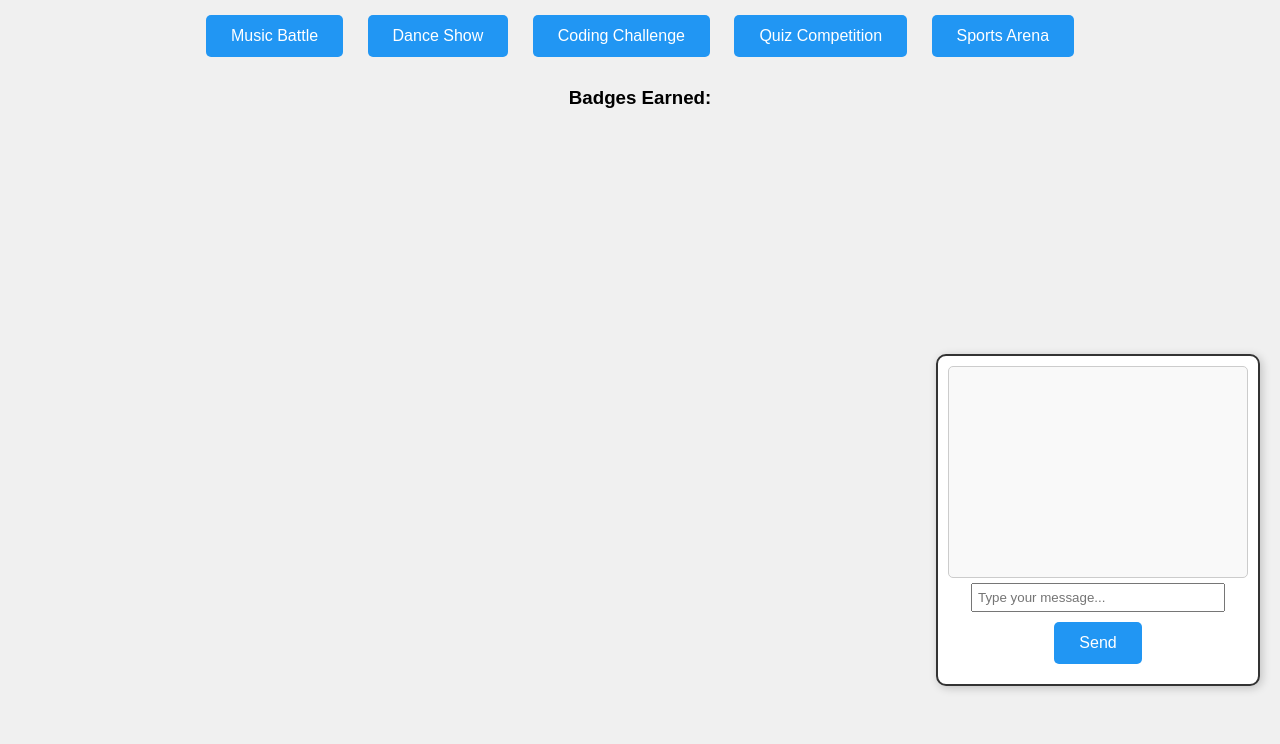
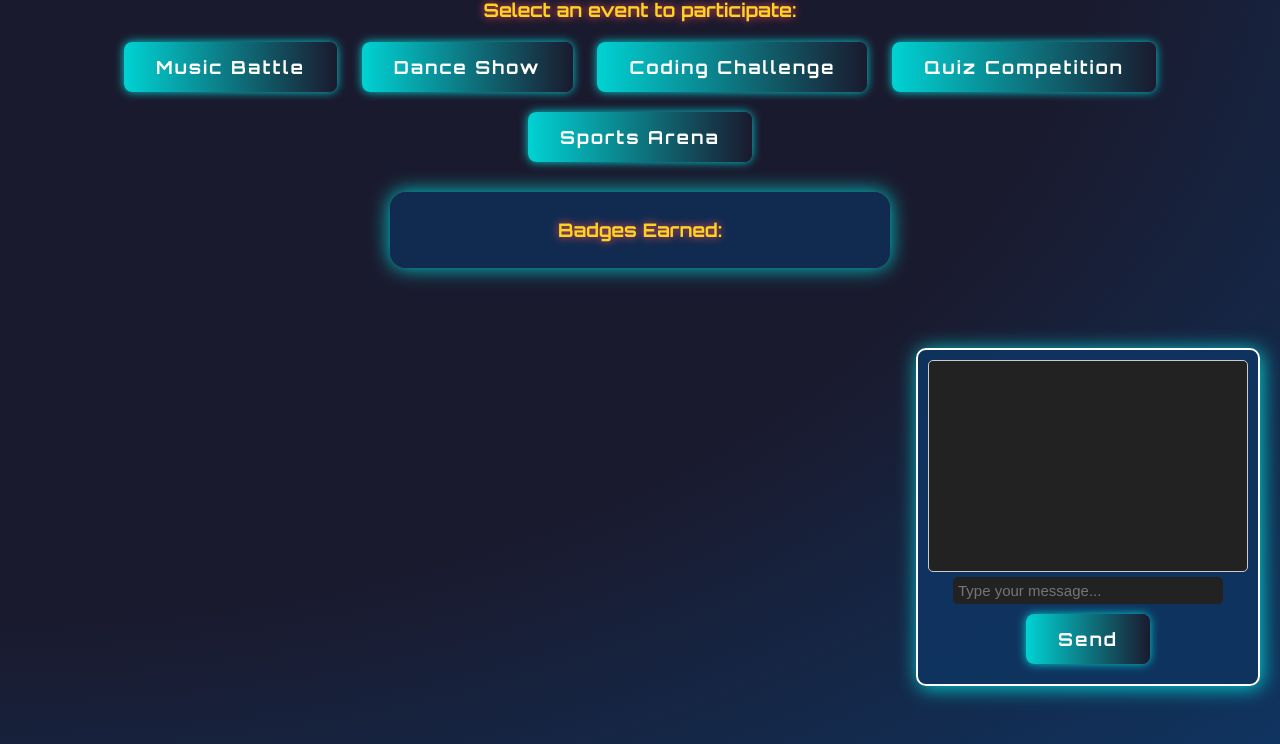
Before and after one commit to tpaldenb/yod, a website: page frontend/events.html in a window 1280 px wide. Shown: the part 94-838 px from the top of the page. Before the commit the page ends 800 px from the top, so only its background shows below. Drawn offline with Linux system fonts and the light colour scheme.

Commit message:
Added design for events.html

```diff
--- a/frontend/events.html
+++ b/frontend/events.html
@@ -5,31 +5,172 @@
 <meta name="viewport" content="width=device-width, initial-scale=1.0">
 <title>Vibeathon Events</title>
 <style>
-  body { font-family: Arial; text-align: center; margin: 20px; background:#f0f0f0; }
-  h1, h3 { margin: 10px; }
-  button { padding: 12px 25px; margin: 10px; cursor: pointer; border:none; border-radius:5px; background:#2196f3; color:white; font-size:16px; }
-  button:hover { background:#1976d2; }
-
-  /* Badge styles */
-  #badgeBoard { margin-top: 20px; }
-  .badge { display:inline-block; background:#4caf50; color:white; padding:10px; margin:5px; border-radius:5px; }
-
-  /* Map / Checkpoints */
-  #map { margin: 20px auto; width: 80%; height: 400px; border:3px solid #00796b; border-radius:10px; position: relative; background:#a7ffeb; display:none; }
-  .checkpoint { width: 40px; height: 40px; background: #ff5722; border-radius: 50%; position: absolute; display:flex; justify-content:center; align-items:center; color:white; font-weight:bold; cursor:pointer; transition: transform 0.3s;}
-  .checkpoint:hover { transform: scale(1.2); }
-
-  /* Medal */
-  #medal { margin-top:20px; font-size:24px; color:#fbc02d; font-weight:bold; display:none; }
-
-  /* Chatbot */
-  #chatContainer { position: fixed; bottom: 20px; right: 20px; width: 300px; background:#fff; border:2px solid #333; border-radius:10px; padding:10px; box-shadow: 2px 2px 10px rgba(0,0,0,0.2);}
-  #chatBox { height: 200px; overflow-y: auto; border:1px solid #ccc; padding:5px; margin-bottom:5px; background:#f9f9f9; border-radius:5px; text-align:left;}
-  #userInput { width: calc(100% - 60px); padding:5px; }
+  body {
+    font-family: 'Orbitron', Arial, sans-serif;
+    text-align: center;
+    margin-top: 30px;
+    background: radial-gradient(ellipse at top left, #1a1a2e 60%, #0f3460 100%);
+    color: #fff;
+    min-height: 100vh;
+    overflow-x: hidden;
+  }
+  .stars {
+    position: fixed;
+    width: 100vw;
+    height: 100vh;
+    top: 0; left: 0;
+    z-index: -1;
+    background: transparent;
+    pointer-events: none;
+  }
+  .planet {
+    position: absolute;
+    left: 10vw;
+    top: 10vh;
+    width: 120px;
+    height: 120px;
+    background: radial-gradient(circle at 40% 40%, #f9d423 60%, #ff4e50 100%);
+    border-radius: 50%;
+    box-shadow: 0 0 60px 20px #f9d42355;
+    z-index: 0;
+    animation: planetMove 8s infinite alternate ease-in-out;
+  }
+  @keyframes planetMove {
+    0% { left: 10vw; top: 10vh; }
+    100% { left: 80vw; top: 20vh; }
+  }
+  h1 {
+    font-size:42px;
+    color:#fff;
+    letter-spacing:3px;
+    text-shadow:0 0 20px #f9d423;
+    margin-bottom:10px;
+  }
+  h3 {
+    margin: 10px;
+    color: #f9d423;
+    text-shadow: 0 0 8px #ff4e50;
+  }
+  button {
+    padding: 14px 32px;
+    margin: 10px;
+    cursor: pointer;
+    border: none;
+    border-radius: 8px;
+    background: linear-gradient(90deg, #00d2d3 0%, #1a1a2e 100%);
+    color: #fff;
+    font-size: 18px;
+    font-family: 'Orbitron', Arial, sans-serif;
+    letter-spacing: 2px;
+    box-shadow: 0 0 10px #00d2d3;
+    transition: background 0.3s, transform 0.2s;
+  }
+  button:hover {
+    background: linear-gradient(90deg, #ff4e50 0%, #f9d423 100%);
+    transform: scale(1.07);
+  }
+  #badgeBoard {
+    margin-top: 20px;
+    background: rgba(15,52,96,0.7);
+    border-radius: 16px;
+    box-shadow: 0 0 20px #00d2d3;
+    padding: 16px 0;
+    max-width: 500px;
+    margin-left: auto;
+    margin-right: auto;
+  }
+  .badge {
+    display:inline-block;
+    background:linear-gradient(90deg,#4caf50 0%,#00d2d3 100%);
+    color:white;
+    padding:10px;
+    margin:5px;
+    border-radius:8px;
+    font-family: 'Orbitron', Arial, sans-serif;
+    font-size:16px;
+    box-shadow: 0 0 8px #00d2d3;
+  }
+  #map {
+    margin: 24px auto;
+    width: 80%;
+    height: 400px;
+    border:3px solid #fff;
+    border-radius:10px;
+    position: relative;
+    background: linear-gradient(135deg,#0f3460 60%,#1a1a2e 100%);
+    display:none;
+    box-shadow: 0 0 20px #00d2d3;
+  }
+  .checkpoint {
+    width: 44px;
+    height: 44px;
+    background: linear-gradient(90deg,#f9d423 0%,#ff4e50 100%);
+    border-radius: 50%;
+    position: absolute;
+    display:flex;
+    justify-content:center;
+    align-items:center;
+    color:white;
+    font-weight:bold;
+    cursor:pointer;
+    transition: transform 0.3s;
+    font-size: 18px;
+    box-shadow: 0 0 10px #ff4e50;
+  }
+  .checkpoint:hover {
+    transform: scale(1.2);
+    box-shadow: 0 0 20px #f9d423;
+  }
+  #medal {
+    margin-top:20px;
+    font-size:28px;
+    color:#fbc02d;
+    font-weight:bold;
+    display:none;
+    text-shadow: 0 0 10px #f9d423;
+  }
+  #chatContainer {
+    position: fixed;
+    bottom: 20px;
+    right: 20px;
+    width: 320px;
+    background: rgba(15,52,96,0.95);
+    border:2px solid #fff;
+    border-radius:10px;
+    padding:10px;
+    box-shadow: 2px 2px 20px #00d2d3;
+    color: #fff;
+    font-family: 'Orbitron', Arial, sans-serif;
+    z-index: 10;
+  }
+  #chatBox {
+    height: 200px;
+    overflow-y: auto;
+    border:1px solid #ccc;
+    padding:5px;
+    margin-bottom:5px;
+    background:#222;
+    border-radius:5px;
+    text-align:left;
+    color: #fff;
+    font-size: 15px;
+  }
+  #userInput {
+    width: calc(100% - 60px);
+    padding:5px;
+    border-radius: 5px;
+    border: none;
+    font-size: 15px;
+    background: #222;
+    color: #fff;
+  }
 </style>
+<link href="https://fonts.googleapis.com/css?family=Orbitron:700&display=swap" rel="stylesheet">
 </head>
 <body>
 
+<div class="stars"></div>
+  <!-- <div class="planet"></div> -->
 <h1>Welcome to Vibeathon Events!</h1>
 <h3>Select an event to participate:</h3>
 
@@ -56,6 +197,11 @@ const map = document.getElementById("map");
 const medalDiv = document.getElementById("medal");
 const chatBox = document.getElementById("chatBox");
 
+// Space background stars
+function createStars() {
+  const starsDiv = document.querySelector('.stars');
+  /* .planet styles removed */
+  /* @keyframes planetMove removed */
 let badges = [];
 let checkpointsCreated = {};
 
```
